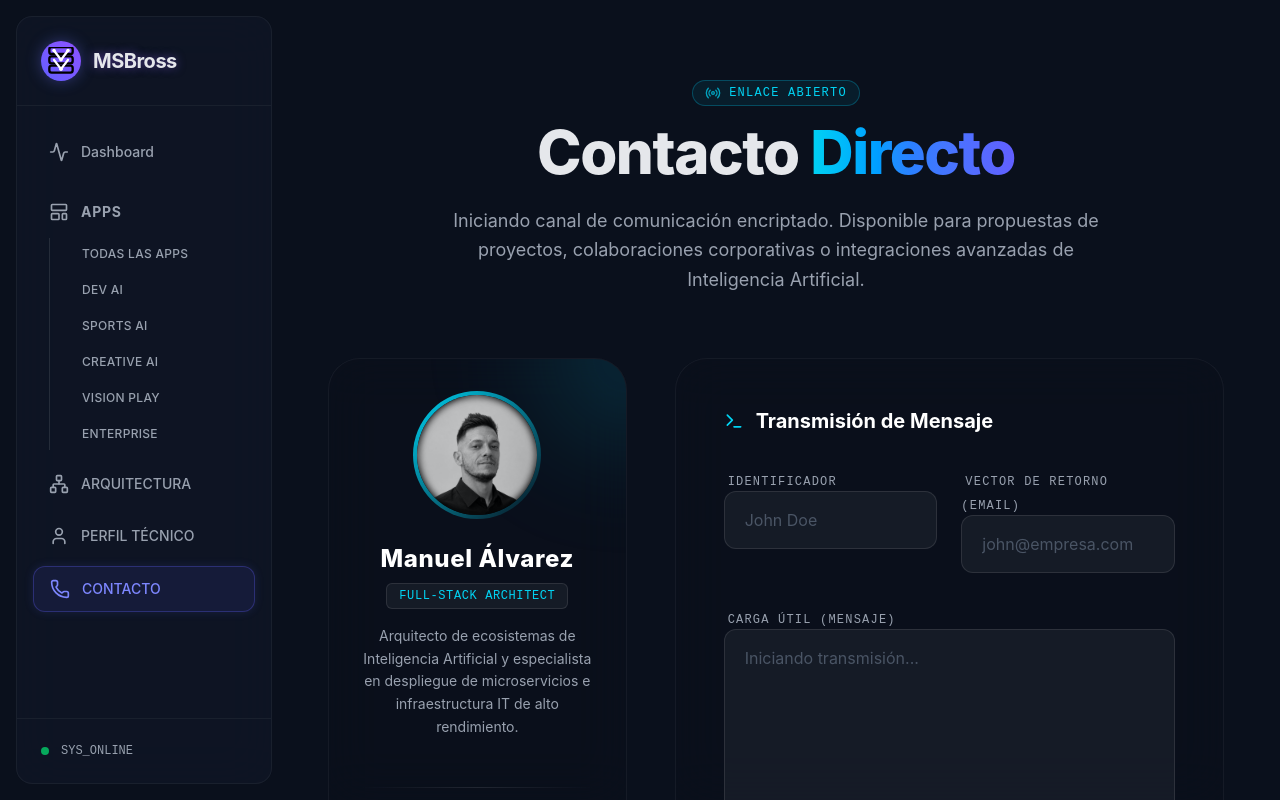
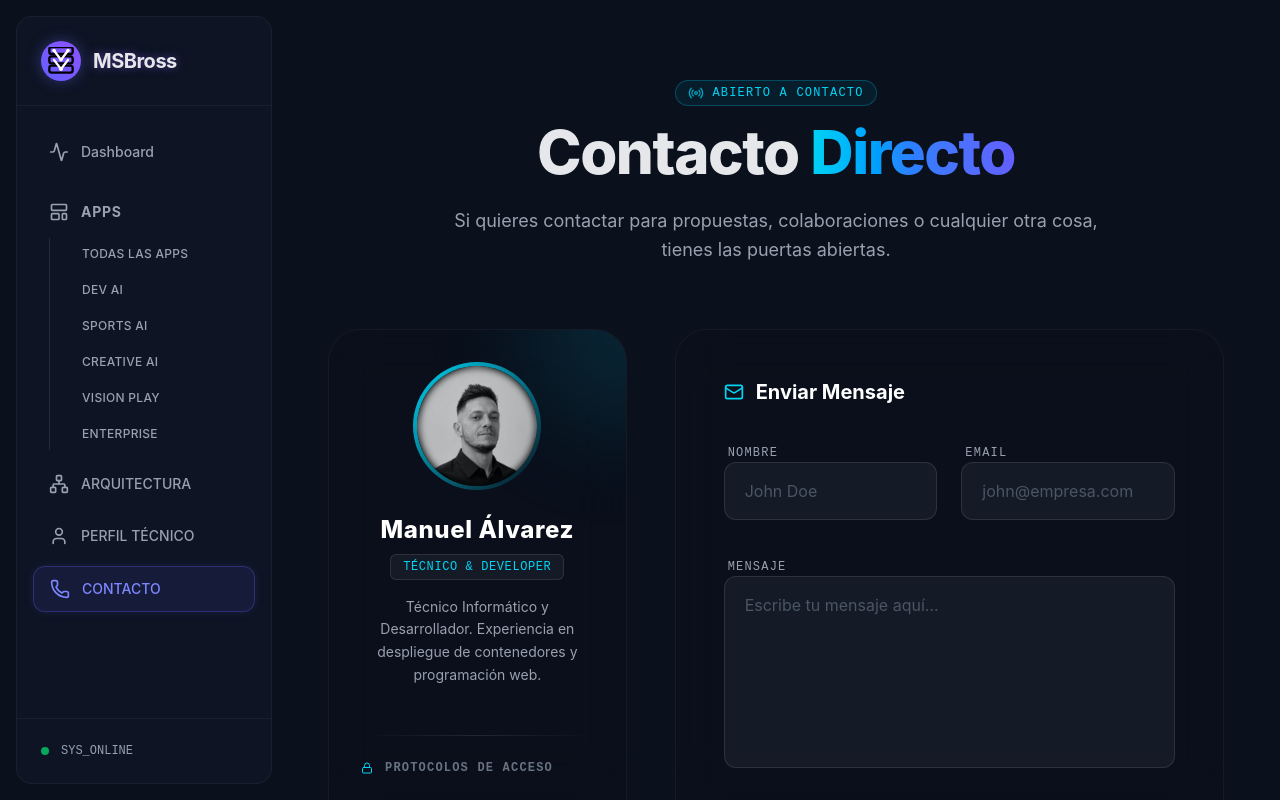
Before and after one commit to manu-alvarez/SERVER-DEV, a React (Vite) app in the folder apps/msbross-frontend/: page /contact in a window 1280 px wide. Built offline with nearby package versions, Linux system fonts and the light colour scheme.

Commit message:
chore(ui): tone down remaining pretentious language in architecture, contact, and agents pages

```diff
--- a/apps/msbross-frontend/src/pages/Agents.tsx
+++ b/apps/msbross-frontend/src/pages/Agents.tsx
@@ -5,7 +5,7 @@ export default function Agents() {
   const agents = [
     {
       name: 'IAPuta OS',
-      desc: 'Asistente IA soberano con orbe 3D reactivo, 12 herramientas y multi-LLM.',
+      desc: 'Asistente IA personal con modelo 3D y conexión a herramientas del servidor.',
       tech: 'FastAPI, React 19, Three.js',
       url: 'https://iaputa.manuelalvarez.dev',
       icon: Brain,
@@ -15,7 +15,7 @@ export default function Agents() {
     },
     {
       name: 'JartosDTo',
-      desc: 'Plataforma unificada de chat IA con RAG, base vectorial y iOS nativo.',
+      desc: 'Chat IA con documentos cargados y aplicación móvil nativa.',
       tech: 'FastAPI, LangChain, pgvector',
       url: 'https://jartosdto.manuelalvarez.dev',
       icon: Bot,
@@ -25,7 +25,7 @@ export default function Agents() {
     },
     {
       name: 'MSBrOSs',
-      desc: 'Asistente conversacional principal del ecosistema MSBrossAI.',
+      desc: 'Asistente conversacional de propósito general.',
       tech: 'Python, Flask, Gemini API',
       url: 'https://assistant.manuelalvarez.dev',
       icon: Sparkles,
@@ -35,7 +35,7 @@ export default function Agents() {
     },
     {
       name: 'App Generator',
-      desc: 'Constructor asimétrico Split-View que genera Single-Page Apps usando Gemini 2.5.',
+      desc: 'Herramienta para generar páginas web simples utilizando inteligencia artificial.',
       tech: 'React 19, Vite, Gemini API',
       url: 'https://appgenerator.manuelalvarez.dev',
       icon: Activity,
@@ -45,7 +45,7 @@ export default function Agents() {
     },
     {
       name: 'Traductor PRO',
-      desc: 'Traductor neural con 4 modos, 4 providers y OCR con Tesseract.js.',
+      desc: 'Traductor automático usando diferentes modelos de IA y reconocimiento de texto.',
       tech: 'Express, React 19, MUI 7',
       url: 'https://traductor.manuelalvarez.dev',
       icon: Cpu,
@@ -80,7 +80,7 @@ export default function Agents() {
             className="inline-flex items-center gap-2 px-3 py-1 mb-4 rounded-full bg-cyan-950/40 border border-cyan-500/30"
           >
             <Zap className="w-4 h-4 text-cyan-400 fill-cyan-400" />
-            <span className="text-xs font-mono text-cyan-400 uppercase tracking-widest">Sistemas Autónomos</span>
+            <span className="text-xs font-mono text-cyan-400 uppercase tracking-widest">Bots e Inteligencia Artificial</span>
           </motion.div>
           <h1 className="text-5xl md:text-6xl font-extrabold tracking-tight mb-2">
             <span className="text-white">Agentes </span>
@@ -89,7 +89,7 @@ export default function Agents() {
             </span>
           </h1>
           <p className="text-gray-400 text-lg max-w-xl leading-relaxed">
-            Cognición artificial y orquestación multi-LLM operando en tiempo real en la infraestructura core de MSBrossAI.
+            Colección de pequeños agentes conversacionales y asistentes virtuales de pruebas.
           </p>
         </div>
       </div>
--- a/apps/msbross-frontend/src/pages/Architecture.tsx
+++ b/apps/msbross-frontend/src/pages/Architecture.tsx
@@ -25,7 +25,7 @@ export default function Architecture() {
             className="inline-flex items-center gap-2 px-3 py-1 mb-4 rounded-full bg-cyan-950/40 border border-cyan-500/30"
           >
             <Server className="w-4 h-4 text-cyan-400 fill-cyan-400/20" />
-            <span className="text-xs font-mono text-cyan-400 uppercase tracking-widest">Esquema Técnico</span>
+            <span className="text-xs font-mono text-cyan-400 uppercase tracking-widest">Resumen Técnico</span>
           </motion.div>
           <h1 className="text-5xl md:text-6xl font-extrabold tracking-tight mb-4">
             <span className="text-white">Arquitectura del </span>
@@ -49,7 +49,7 @@ export default function Architecture() {
           { value: '20+', label: 'Contenedores Docker', color: 'from-cyan-400 to-blue-500' },
           { value: '1', label: 'Proxy Traefik v3', color: 'from-blue-400 to-indigo-500' },
           { value: '1', label: 'Servidor VPS', color: 'from-indigo-400 to-purple-500' },
-          { value: '99.9%', label: 'Uptime SLA', color: 'from-emerald-400 to-teal-500' }
+          { value: '24/7', label: 'Monitorizado', color: 'from-emerald-400 to-teal-500' }
         ].map((stat, idx) => (
           <motion.div key={idx} variants={itemVars} className="bg-[#0A101C]/60 backdrop-blur-md border border-white/5 rounded-3xl p-6 relative overflow-hidden group">
             <div className={`absolute -bottom-10 -right-10 w-32 h-32 bg-gradient-to-br ${stat.color} rounded-full blur-[60px] opacity-10 group-hover:opacity-30 transition-opacity duration-500 pointer-events-none`}></div>
@@ -77,9 +77,9 @@ export default function Architecture() {
               <Network className="w-10 h-10 text-cyan-400" />
             </div>
             <div className="flex-1">
-              <div className="text-xs font-mono uppercase text-cyan-400 mb-2 tracking-wider">Gateway Edge</div>
+              <div className="text-xs font-mono uppercase text-cyan-400 mb-2 tracking-wider">Enrutador Principal</div>
               <h2 className="text-3xl font-bold text-white mb-4 group-hover:text-transparent group-hover:bg-clip-text group-hover:bg-gradient-to-r group-hover:from-cyan-400 group-hover:to-blue-500 transition-all">
-                Traefik v3 — Router & Proxy Inverso
+                Traefik v3 — Proxy Inverso
               </h2>
               <p className="text-gray-400 text-lg leading-relaxed max-w-4xl">
                 Funciona como un proxy inverso y enrutador principal. Utiliza la integración nativa con Docker para detectar nuevos contenedores y generar automáticamente los certificados SSL de Let's Encrypt, sirviendo el tráfico por HTTPS de forma segura y sin configuración manual.
@@ -112,7 +112,7 @@ export default function Architecture() {
           },
           {
             title: 'Contenerización',
-            desc: 'Cada aplicación, base de datos y modelo de IA está encapsulado individualmente en un contenedor Docker con dependencias aisladas.',
+            desc: 'Cada aplicación, base de datos y bot está encapsulado individualmente en un contenedor Docker con dependencias aisladas.',
             icon: Box,
             color: 'text-blue-400',
             bg: 'bg-blue-500/10'
--- a/apps/msbross-frontend/src/pages/Contact.tsx
+++ b/apps/msbross-frontend/src/pages/Contact.tsx
@@ -1,5 +1,5 @@
 import { motion, type Variants } from 'framer-motion';
-import { Send, MapPin, Mail, Phone, Lock, Terminal, Radio } from 'lucide-react';
+import { Send, MapPin, Mail, Phone, Lock, Radio } from 'lucide-react';
 
 export default function Contact() {
   const containerVars: Variants = {
@@ -25,13 +25,13 @@ export default function Contact() {
       >
         <motion.div variants={itemVars} className="inline-flex items-center gap-2 px-3 py-1 mb-4 rounded-full bg-cyan-950/40 border border-cyan-500/30">
           <Radio className="w-4 h-4 text-cyan-400 animate-pulse" />
-          <span className="text-xs font-mono text-cyan-400 uppercase tracking-widest">Enlace Abierto</span>
+          <span className="text-xs font-mono text-cyan-400 uppercase tracking-widest">Abierto a contacto</span>
         </motion.div>
         <motion.h2 variants={itemVars} className="text-5xl md:text-6xl font-extrabold tracking-tight mb-6">
           Contacto <span className="text-transparent bg-clip-text bg-gradient-to-r from-cyan-400 via-blue-500 to-indigo-500">Directo</span>
         </motion.h2>
         <motion.p variants={itemVars} className="text-gray-400 max-w-2xl mx-auto text-lg leading-relaxed">
-          Iniciando canal de comunicación encriptado. Disponible para propuestas de proyectos, colaboraciones corporativas o integraciones avanzadas de Inteligencia Artificial.
+          Si quieres contactar para propuestas, colaboraciones o cualquier otra cosa, tienes las puertas abiertas.
         </motion.p>
       </motion.div>
 
@@ -59,10 +59,10 @@ export default function Contact() {
               </div>
               <h2 className="text-2xl font-extrabold text-white mb-2 tracking-wide group-hover:text-cyan-400 transition-colors">Manuel Álvarez</h2>
               <div className="px-3 py-1 bg-white/5 rounded-md border border-white/10 text-cyan-400 font-mono text-xs mb-4 uppercase tracking-wider">
-                Full-Stack Architect
+                Técnico & Developer
               </div>
               <p className="text-gray-400 text-sm leading-relaxed mb-6">
-                Arquitecto de ecosistemas de Inteligencia Artificial y especialista en despliegue de microservicios e infraestructura IT de alto rendimiento.
+                Técnico Informático y Desarrollador. Experiencia en despliegue de contenedores y programación web.
               </p>
             </div>
 
@@ -124,13 +124,13 @@ export default function Contact() {
             <input type="hidden" name="_captcha" value="false" />
 
             <div className="flex items-center gap-3 mb-8 relative z-10">
-              <Terminal className="text-cyan-400 w-5 h-5" />
-              <h3 className="text-xl font-bold text-white">Transmisión de Mensaje</h3>
+              <Mail className="text-cyan-400 w-5 h-5" />
+              <h3 className="text-xl font-bold text-white">Enviar Mensaje</h3>
             </div>
 
             <div className="grid grid-cols-1 md:grid-cols-2 gap-6 mb-8 relative z-10">
               <div className="space-y-3">
-                <label className="text-gray-400 text-xs font-mono uppercase tracking-widest pl-1">Identificador</label>
+                <label className="text-gray-400 text-xs font-mono uppercase tracking-widest pl-1">Nombre</label>
                 <input
                   type="text"
                   name="name"
@@ -140,7 +140,7 @@ export default function Contact() {
                 />
               </div>
               <div className="space-y-3">
-                <label className="text-gray-400 text-xs font-mono uppercase tracking-widest pl-1">Vector de Retorno (Email)</label>
+                <label className="text-gray-400 text-xs font-mono uppercase tracking-widest pl-1">Email</label>
                 <input
                   type="email"
                   name="email"
@@ -152,12 +152,12 @@ export default function Contact() {
             </div>
 
             <div className="space-y-3 mb-10 flex-1 relative z-10">
-              <label className="text-gray-400 text-xs font-mono uppercase tracking-widest pl-1">Carga Útil (Mensaje)</label>
+              <label className="text-gray-400 text-xs font-mono uppercase tracking-widest pl-1">Mensaje</label>
               <textarea
                 name="message"
                 required
                 className="w-full h-48 bg-white/5 border border-white/10 rounded-xl px-5 py-4 text-white focus:outline-none focus:border-cyan-500 focus:bg-cyan-500/5 transition-all placeholder:text-gray-600 resize-none"
-                placeholder="Iniciando transmisión..."
+                placeholder="Escribe tu mensaje aquí..."
               ></textarea>
             </div>
 
@@ -167,7 +167,7 @@ export default function Contact() {
             >
               <span className="absolute w-0 h-0 transition-all duration-500 ease-out bg-white rounded-full group-hover:w-full group-hover:h-56 opacity-10"></span>
               <span className="relative flex items-center gap-3">
-                Transmitir Datos
+                Enviar Mensaje
                 <Send className="w-5 h-5 group-hover:translate-x-1 group-hover:-translate-y-1 transition-transform" />
               </span>
             </button>
```
